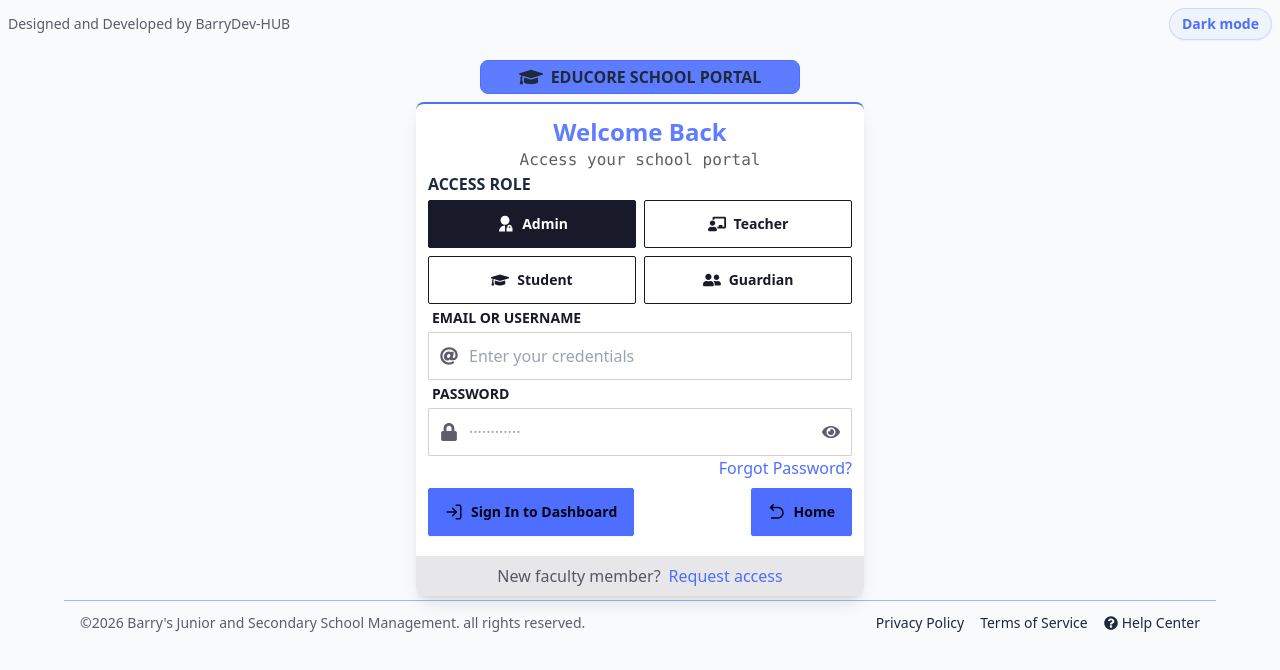
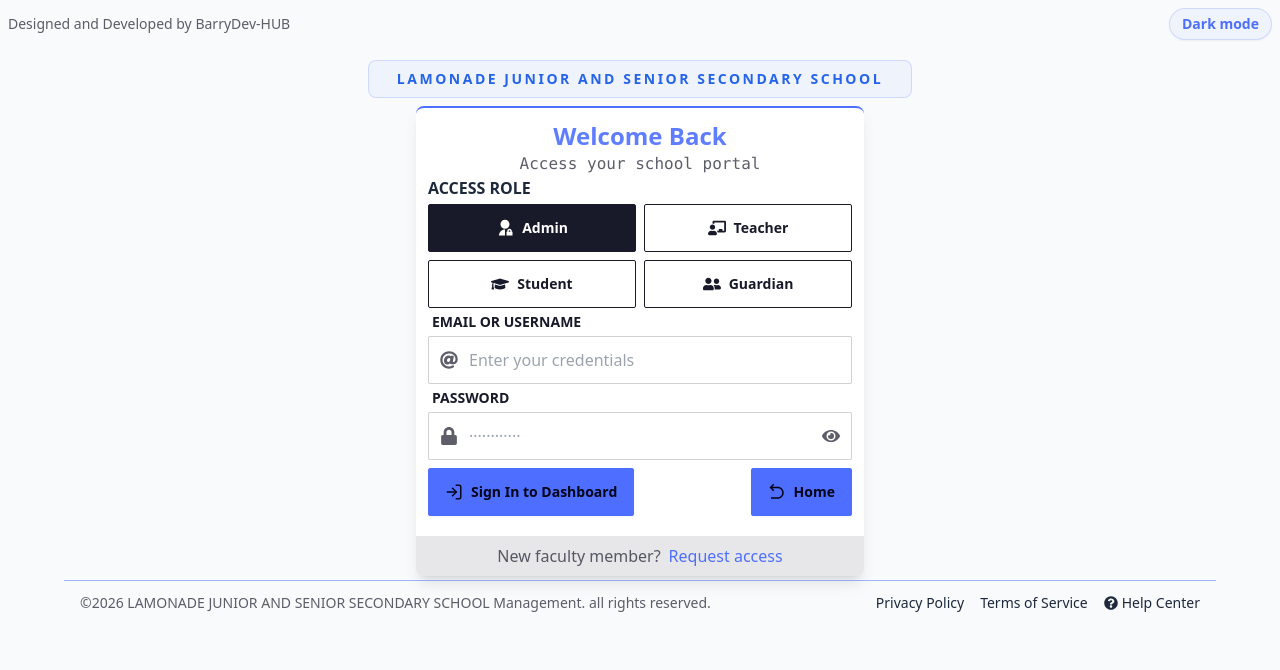
Before and after one commit to barrymomodouwurrie-165/school-management-system, a React app in the folder Frondend/: page /login in a window 1280 px wide. Shown: the top 670 px of the page. Built offline with nearby package versions, Linux system fonts and the light colour scheme; no server answers; the HTML template or start-up script is replaced by a standard one.

Commit message:
Updated the header in the login page.

```diff
--- a/Frondend/src/components/Navbar.jsx
+++ b/Frondend/src/components/Navbar.jsx
@@ -37,7 +37,7 @@ const Navbar = ({ theme, toggleTheme }) => {
                   Designed and Developed by BarryDev-HUB
                 </p>
                 <span className="block text-sm font-bold leading-tight text-slate-800 sm:text-base">
-                  Barry's Junior and Secondary School
+                  LAMONADE JUNIOR AND SENIOR SECONDARY SCHOOL
                 </span>
               </div>
             </div>
--- a/Frondend/src/pages/LoginPage.jsx
+++ b/Frondend/src/pages/LoginPage.jsx
@@ -14,6 +14,7 @@ import { RiArrowGoBackLine } from "react-icons/ri";
 import { Link, useLocation, useNavigate } from "react-router";
 import { useState } from "react";
 import axios from "../utils/apiClient.js";
+// import Logo from "../assets/logo.jpg";
 
 const API_URL = import.meta.env.VITE_API_URL || "/api";
 
@@ -91,9 +92,15 @@ const LoginPage = ({ theme, toggleTheme }) => {
         </button>
       </div>
       <div className="max-w-xl mx-auto px-4 py-1">
-        <div className=" max-w-[20rem] mx-auto py-1 mb-2 flex items-center justify-center gap-2 bg-primary/90 rounded-lg border border-primary">
-          <FaGraduationCap size={24} />
-          <span className="font-bold">EDUCORE SCHOOL PORTAL</span>
+        <div className=" max-w-[60rem] mx-auto mb-2 flex items-center justify-center gap-2 rounded-lg border border-primary/20 bg-primary/5 px-4 py-2 text-sm font-semibold uppercase tracking-[0.18em] text-blue-600">
+          {/* <img
+            src={Logo}
+            alt="School logo"
+            className="h-12 w-12 rounded-full object-cover"
+          /> */}
+          <span className="font-bold">
+            LAMONADE JUNIOR AND SENIOR SECONDARY SCHOOL
+          </span>
         </div>
         <div className="card bg-white max-w-md mx-auto border-t-2 border-primary rounded-lg shadow-lg">
           <div className="px-3 py-3">
@@ -204,9 +211,7 @@ const LoginPage = ({ theme, toggleTheme }) => {
                   />
                 </div>
               </div>
-              <Link className="flex justify-end text-primary">
-                Forgot Password?
-              </Link>
+
               {error && (
                 <p role="alert" className="mt-2 text-sm text-error">
                   {error}
@@ -245,8 +250,8 @@ const LoginPage = ({ theme, toggleTheme }) => {
         <footer className="mx-auto flex max-w-6xl flex-col gap-3 border-t border-primary/50 px-4 py-3 text-center text-xs md:flex-row md:items-center md:justify-between md:text-left md:text-sm">
           <div className="text-base-content/70">
             <span>
-              &copy;2026 Barry's Junior and Secondary School Management. all
-              rights reserved.
+              &copy;2026 LAMONADE JUNIOR AND SENIOR SECONDARY SCHOOL Management.
+              all rights reserved.
             </span>
           </div>
           <nav
```
